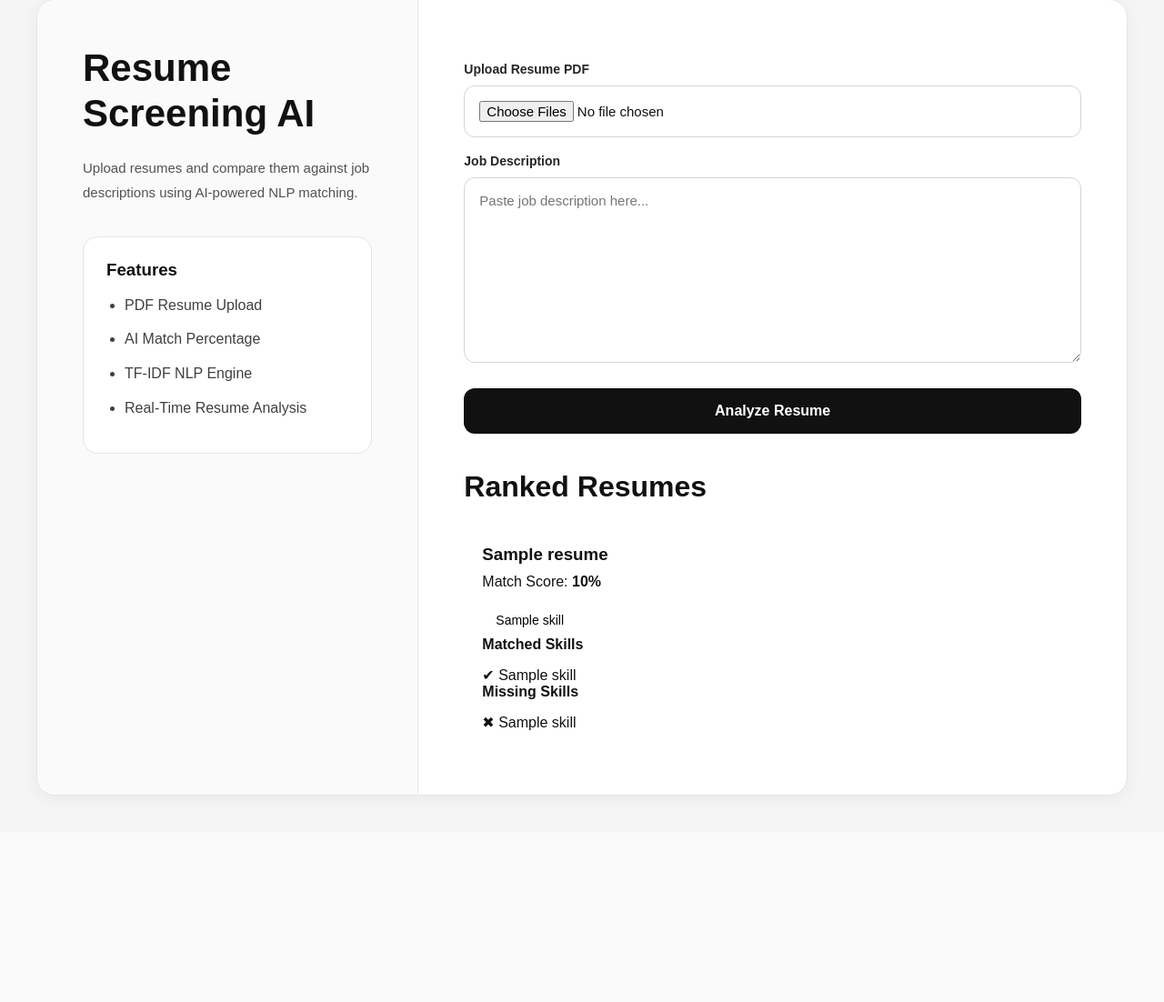
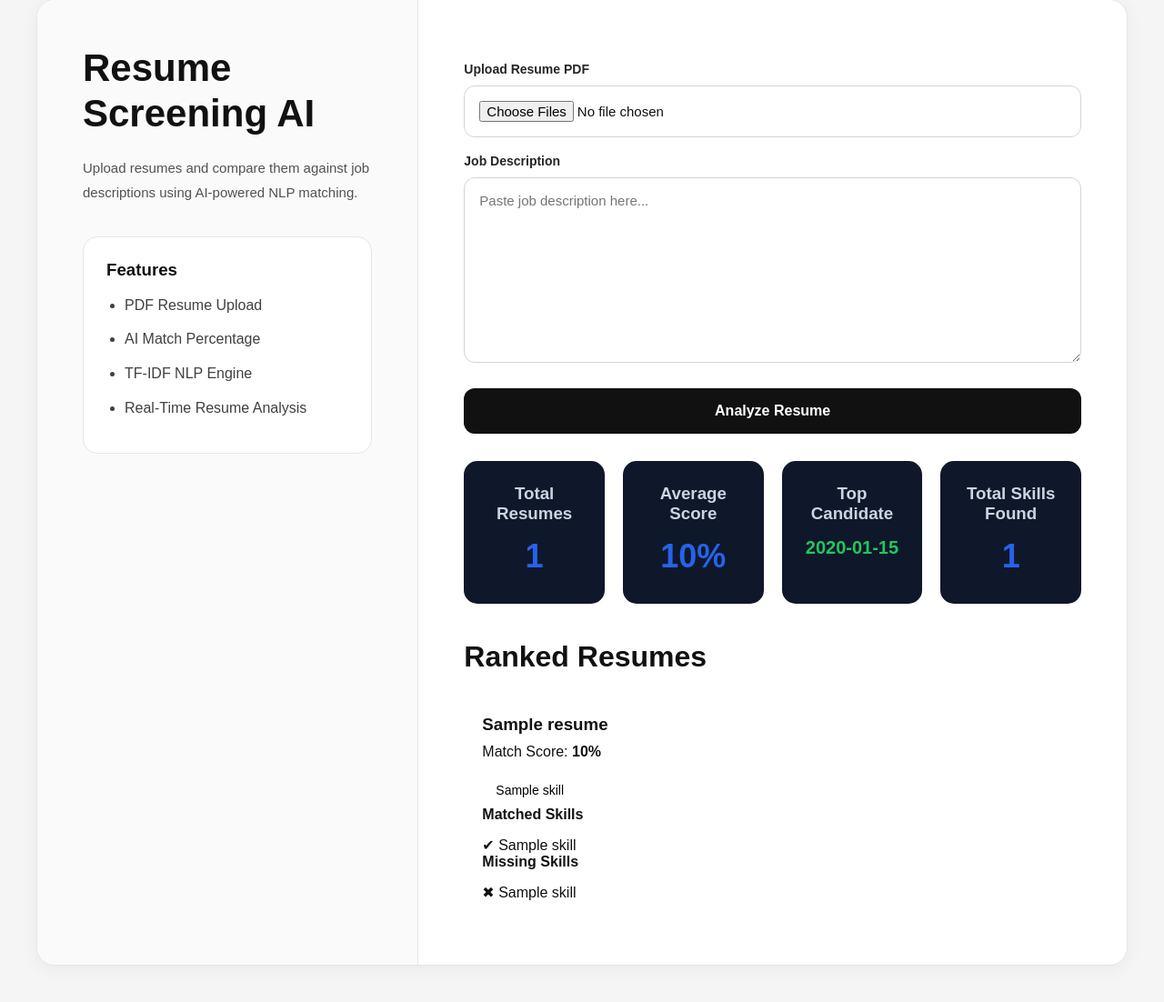
Before and after one commit to akashivu/resume-screening-ai, a Flask app: template templates/index.html in a window 1280 px wide. Shown: the part 41-1143 px from the top of the page at 91% size. Before the commit the page ends 917 px from the top, so only its background shows below. Run offline with Flask 3, Linux system fonts and the light colour scheme; the template is opened without the code that fills it: most values are stand-ins (such as "Sample title", 1, 10 or a date in 2020).

Commit message:
Implemented recruiter analytics dashboard

```diff
--- a/app.py
+++ b/app.py
@@ -9,6 +9,8 @@ from src.similarity_engine import calculate_similarity
 from src.skill_extractor import extract_skills
 
 from src.ranker import rank_resumes
+
+from src.dashboard_metrics import generate_dashboard_metrics
 
 app = Flask(__name__)
 
@@ -48,10 +50,14 @@ def analyze_resume():
         saved_paths,
         job_description
     )
-
+    dashboard_metrics = generate_dashboard_metrics(
+    ranked_resumes
+    )
     return render_template(
         "index.html",
-        ranked_resumes=ranked_resumes
+        ranked_resumes=ranked_resumes,
+        dashboard_metrics=dashboard_metrics
+
     )
 
 
--- a/static/style.css
+++ b/static/style.css
@@ -265,3 +265,39 @@ button:hover{
 .resume-card h3{
     margin-bottom:10px;
 }
+.dashboard-grid{
+    margin-top:30px;
+    display:grid;
+    grid-template-columns:repeat(4,1fr);
+    gap:20px;
+}
+
+.dashboard-card{
+    background:#0f172a;
+    padding:25px;
+    border-radius:15px;
+    text-align:center;
+}
+
+.dashboard-card h3{
+    color:#cbd5e1;
+    margin-bottom:15px;
+}
+
+.dashboard-card h1{
+    font-size:36px;
+    color:#2563eb;
+}
+
+.dashboard-card h2{
+    font-size:20px;
+    color:#22c55e;
+}
+
+@media(max-width:900px){
+
+    .dashboard-grid{
+        grid-template-columns:1fr;
+    }
+
+}
--- a/templates/index.html
+++ b/templates/index.html
@@ -60,7 +60,53 @@
 
         </form>
 
+   {% if dashboard_metrics %}
 
+<div class="dashboard-grid">
+
+    <div class="dashboard-card">
+
+        <h3>Total Resumes</h3>
+
+        <h1>
+            {{ dashboard_metrics.total_resumes }}
+        </h1>
+
+    </div>
+
+    <div class="dashboard-card">
+
+        <h3>Average Score</h3>
+
+        <h1>
+            {{ dashboard_metrics.average_score }}%
+        </h1>
+
+    </div>
+
+    <div class="dashboard-card">
+
+        <h3>Top Candidate</h3>
+
+        <h2>
+            {{ dashboard_metrics.top_candidate }}
+        </h2>
+
+    </div>
+
+    <div class="dashboard-card">
+
+        <h3>Total Skills Found</h3>
+
+        <h1>
+            {{ dashboard_metrics.total_skills }}
+        </h1>
+
+    </div>
+
+</div>
+
+{% endif %}
 
  {% if ranked_resumes %}
 
```
Also changed, not shown: src/dashboard_metrics.py (added, +38 -0 lines).
